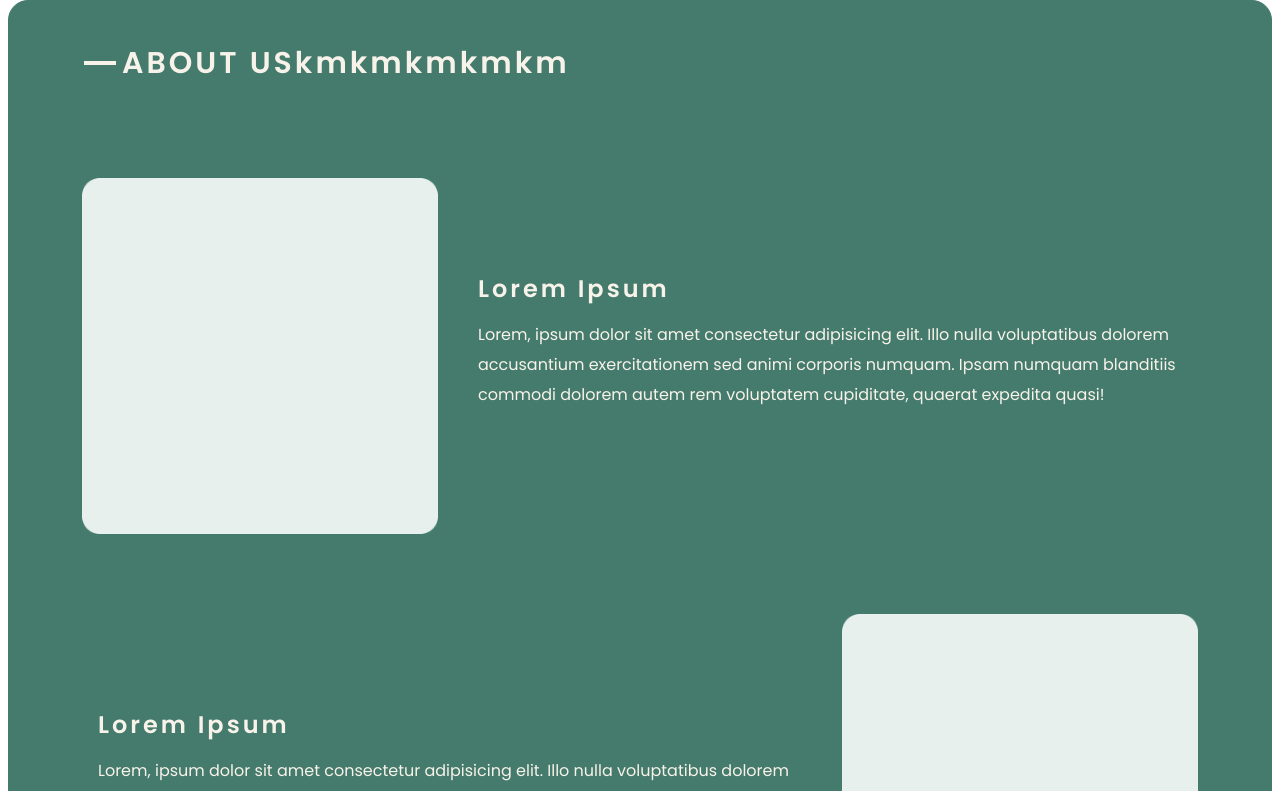
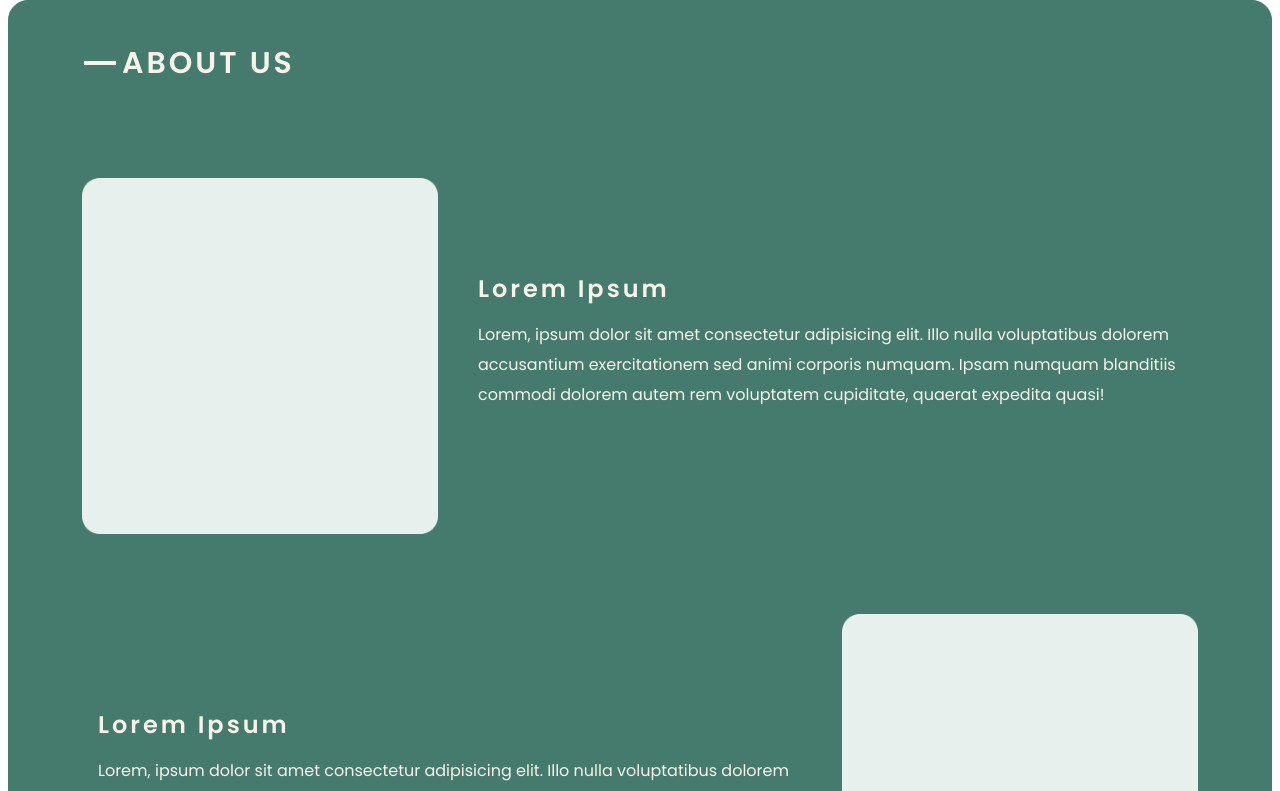
Before and after one commit to sohaibasaad/foundation, a React (Create React App) app: page / in a window 1280 px wide. Shown: the top 791 px of the page. Built offline with nearby package versions, Linux system fonts and the light colour scheme.

Commit message:
Update AboutSection.jsx
test revert

```diff
--- a/src/components/UI/AboutSection.jsx
+++ b/src/components/UI/AboutSection.jsx
@@ -14,7 +14,7 @@ const AboutSection = () => {
 
 <div className="heading">
   <p className="line"></p>
-  <p className="heading1">ABOUT USkmkmkmkmkm</p>
+  <p className="heading1">ABOUT US</p>
 </div>
 
 <Container className="allcontent">
```
